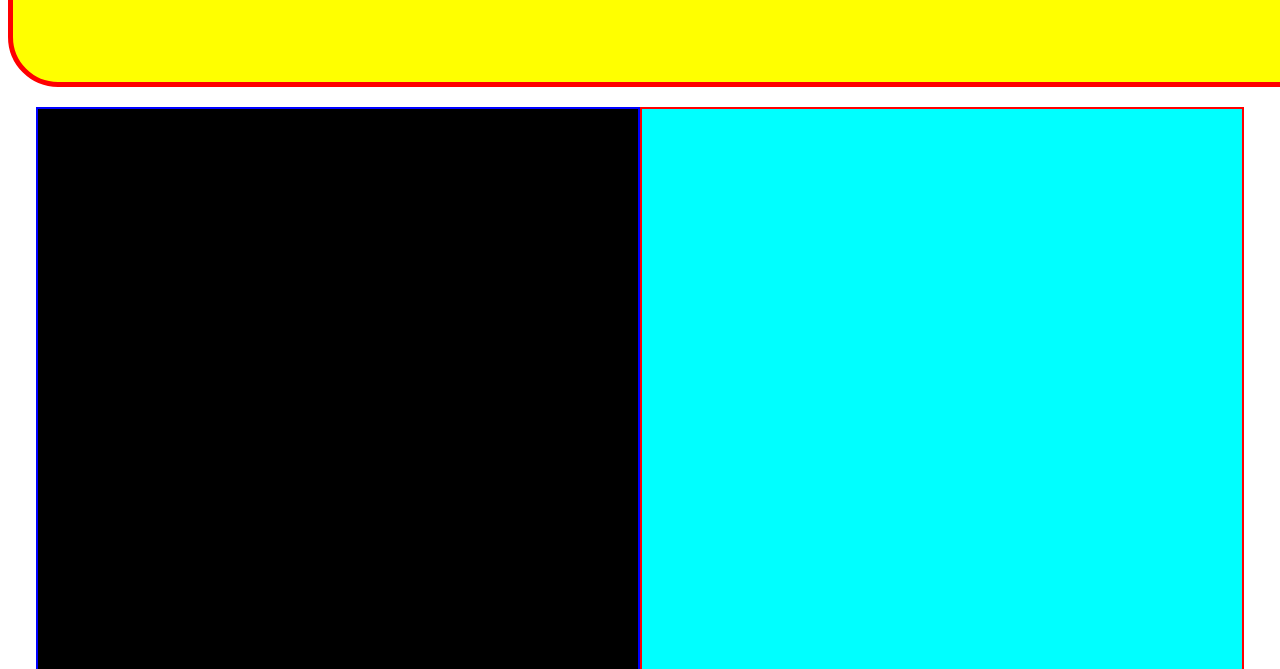
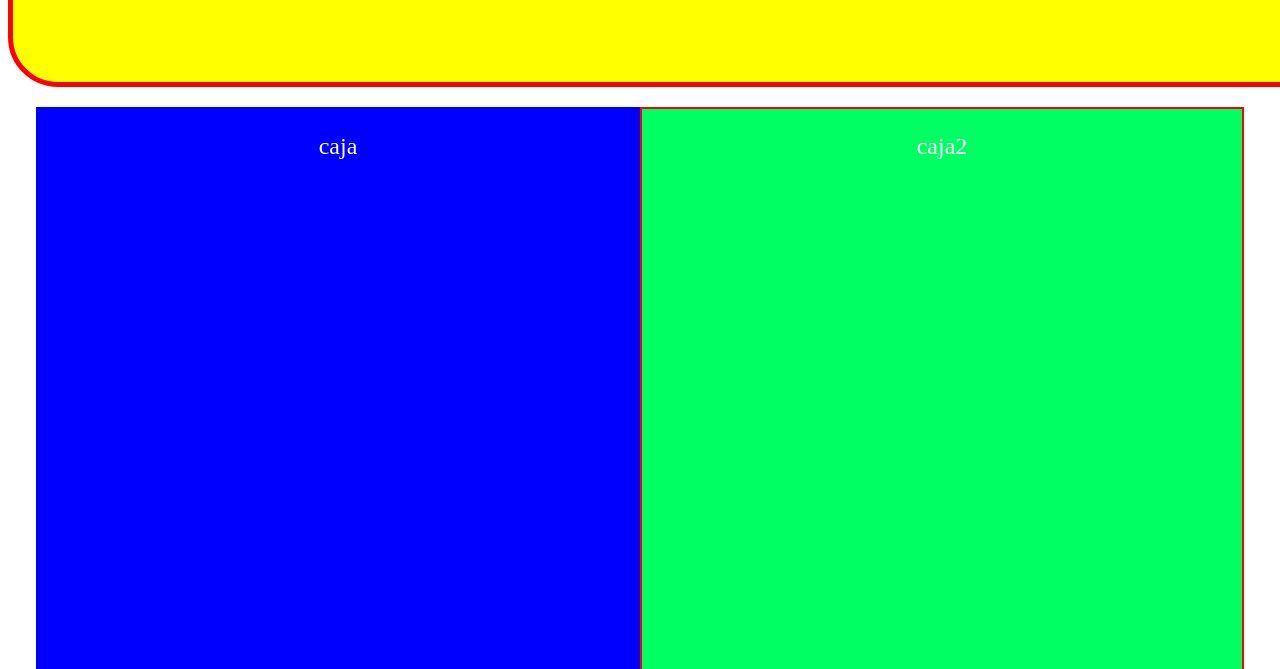
Before and after one commit to XaviNoob1/classworks, a website: page firstweb/index3.html in a window 1280 px wide. Shown: the part 131-800 px from the top of the page. Drawn offline with Linux system fonts and the light colour scheme.

Commit message:
Tarea clase 19/1/26

```diff
--- a/firstweb/index3.html
+++ b/firstweb/index3.html
@@ -12,8 +12,10 @@
     </div>
     <div class="contenedor">
         <div class="Caja1">
+            <p>caja</p>
         </div>
         <div class="Caja2">
+            <p>caja2</p>
         </div>
     </div>
 </body>
--- a/firstweb/style/index3.css
+++ b/firstweb/style/index3.css
@@ -1,5 +1,5 @@
 .Caja1 {
-    background-color: black;
+    background-color: blue;
     width: 600px;
     height: 1000px;
     border: 2px solid blue;
@@ -7,7 +7,7 @@
 
 }
 .Caja2 {
-    background-color: aqua;
+    background-color: rgb(0, 255, 98);
     width: 600px;
     height: 1000px;
     border: 2px solid red;
@@ -34,3 +34,9 @@ h1 {
 .img {
     margin-top: 10px;
 }
+
+p {
+    color: white;
+    font-size: 24px;
+    text-align: center;
+}
```
